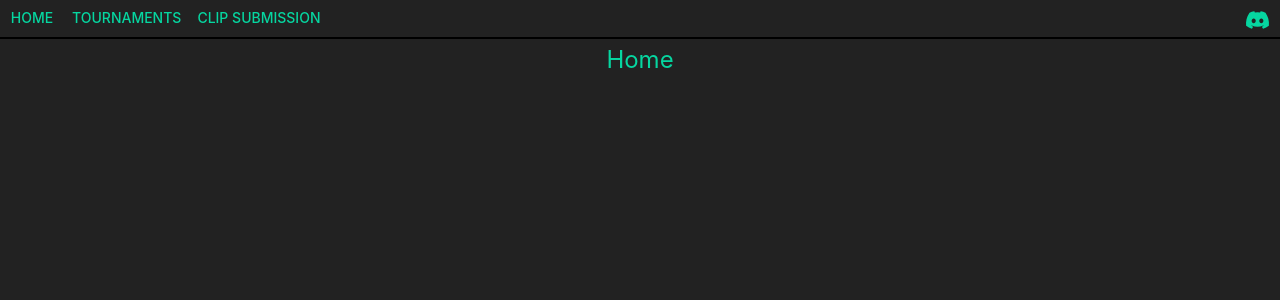
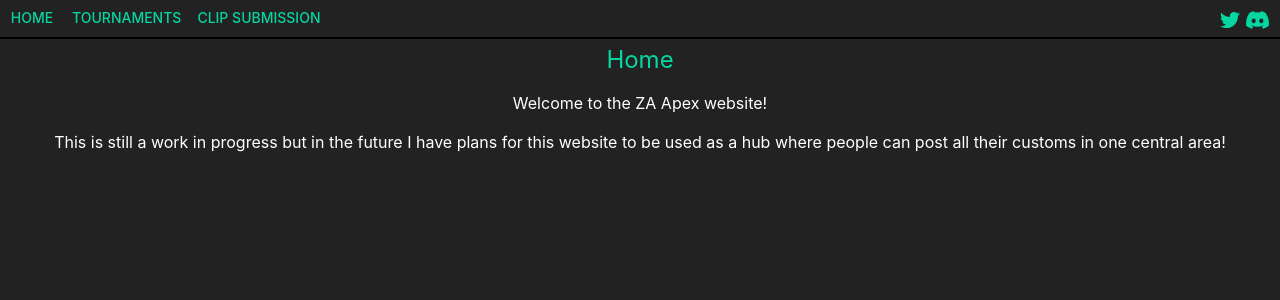
Before and after one commit to ljayCoding/za-apex-hub, a React (Vite) app: page / in a window 1280 px wide. Shown: the top 300 px of the page. Built offline with nearby package versions, Linux system fonts and the light colour scheme.

Commit message:
clean up

```diff
--- a/src/components/ClipSubmission/ClipSubmission.jsx
+++ b/src/components/ClipSubmission/ClipSubmission.jsx
@@ -1,5 +1,6 @@
-import { Box, Typography, Link } from '@mui/material';
+import { Box, Typography } from '@mui/material';
 import NavBar from '../NavBar/NavBar';
+import { Link } from 'react-router-dom';
 
 const ClipSubmission = () => {
   return (
@@ -12,18 +13,21 @@
         Clip Submission
       </Typography>
       <Typography
+        variant="body1"
         sx={{ color: 'white', margin: '15px', textAlign: 'center' }}
       >
         This clip submission contributes towards the local highlights
         videos. This is open to ZA/Africa only!
       </Typography>
       <Typography
+        variant="body1"
         sx={{ color: 'white', margin: '15px', textAlign: 'center' }}
       >
         At the current moment the only way to submit clips will be to
         follow{' '}
         <Link
-          href="https://docs.google.com/forms/d/e/1FAIpQLSdiA-N1TIl6KIpuZO1wAeubGb6zF8qZLBjwoPioyX2RvtQ2Jg/viewform?usp=sf_link"
+          style={{ color: '#06D6A0' }}
+          to="https://docs.google.com/forms/d/e/1FAIpQLSdiA-N1TIl6KIpuZO1wAeubGb6zF8qZLBjwoPioyX2RvtQ2Jg/viewform?usp=sf_link"
           target="_blank"
         >
           here
--- a/src/components/Home/Home.jsx
+++ b/src/components/Home/Home.jsx
@@ -5,8 +5,25 @@
   return (
     <Box>
       <NavBar />
-      <Typography variant="h5" sx={{ textAlign: 'center', marginTop: '5px' }}>
+      <Typography
+        variant="h5"
+        sx={{ textAlign: 'center', marginTop: '5px' }}
+      >
         Home
+      </Typography>
+      <Typography
+        variant="body1"
+        sx={{ color: 'white', margin: '15px', textAlign: 'center' }}
+      >
+        Welcome to the ZA Apex website!
+      </Typography>
+      <Typography
+        variant="body1"
+        sx={{ color: 'white', margin: '15px', textAlign: 'center' }}
+      >
+        This is still a work in progress but in the future I have plans for
+        this website to be used as a hub where people can post all their
+        customs in one central area!
       </Typography>
     </Box>
   );
--- a/src/components/NavBar/NavBar.jsx
+++ b/src/components/NavBar/NavBar.jsx
@@ -4,20 +4,19 @@
 import MenuOpenIcon from '@mui/icons-material/MenuOpen';
 import { useState } from 'react';
 import { FontAwesomeIcon } from '@fortawesome/react-fontawesome';
-import { faDiscord } from '@fortawesome/free-brands-svg-icons';
+import { faDiscord, faTwitter } from '@fortawesome/free-brands-svg-icons';
 
 const NavBar = () => {
   const theme = useTheme();
   const desktop = useMediaQuery(theme.breakpoints.up('lg'));
 
-  const [showModal, setShowModal] = useState(false);
+  const [showMenu, setShowMenu] = useState(false);
 
   const clickHandler = () => {
-    setShowModal(!showModal);
+    setShowMenu(!showMenu);
   };
 
-  if (desktop) {
-    return (
+  return desktop ? (
     <Box sx={{ borderBottom: '2px black solid' }}>
       <Button component={Link} to="/">
         Home
@@ -28,9 +27,11 @@
       <Button component={Link} to="/clip-submission">
         Clip Submission
       </Button>
-        <a
-          href="https://discord.gg/qSdEMMAFGj"
+      <Link
+        to="https://discord.gg/qSdEMMAFGj"
         style={{ color: '#06D6A0' }}
+        rel="noreferrer"
+        target="_blank"
       >
         <FontAwesomeIcon
           style={{
@@ -41,27 +42,32 @@
           }}
           icon={faDiscord}
         ></FontAwesomeIcon>
-        </a>
+      </Link>
+      <Link
+        to="https://twitter.com/ApexAfrUpdates"
+        style={{ color: '#06D6A0' }}
+        rel="noreferrer"
+        target="_blank"
+      >
+        <FontAwesomeIcon
+          style={{
+            position: 'absolute',
+            right: '30px',
+            margin: '10px',
+            fontSize: '20px',
+          }}
+          icon={faTwitter}
+        ></FontAwesomeIcon>
+      </Link>
     </Box>
-    );
-  }
-  return (
+  ) : (
     <Box sx={{ borderBottom: '2px black solid' }}>
       <>
-        {showModal || (
-          <>
-            <MenuIcon
-              sx={{
-                fontSize: '30px',
-                marginTop: '5px',
-                marginLeft: '2px',
-                '&:hover': { cursor: 'pointer' },
-              }}
-              onClick={clickHandler}
-            ></MenuIcon>
-            <a
-              href="https://discord.gg/qSdEMMAFGj"
+        <Link
+          to="https://discord.gg/qSdEMMAFGj"
           style={{ color: '#06D6A0' }}
+          rel="noreferrer"
+          target="_blank"
         >
           <FontAwesomeIcon
             style={{
@@ -72,25 +78,36 @@
             }}
             icon={faDiscord}
           ></FontAwesomeIcon>
-            </a>
-          </>
-        )}
-        {showModal && (
-          <Box sx={{ display: 'flex', flexDirection: 'column' }}>
-            <a
-              href="https://discord.gg/qSdEMMAFGj"
+        </Link>
+        <Link
+          to="https://twitter.com/ApexAfrUpdates"
           style={{ color: '#06D6A0' }}
+          rel="noreferrer"
+          target="_blank"
         >
           <FontAwesomeIcon
             style={{
               position: 'absolute',
-                  right: '0px',
+              right: '30px',
               margin: '10px',
               fontSize: '20px',
             }}
-                icon={faDiscord}
+            icon={faTwitter}
           ></FontAwesomeIcon>
-            </a>
+        </Link>
+        {showMenu || (
+          <MenuIcon
+            sx={{
+              fontSize: '30px',
+              marginTop: '5px',
+              marginLeft: '2px',
+              '&:hover': { cursor: 'pointer' },
+            }}
+            onClick={clickHandler}
+          ></MenuIcon>
+        )}
+        {showMenu && (
+          <Box sx={{ display: 'flex', flexDirection: 'column' }}>
             <MenuOpenIcon
               sx={{
                 fontSize: '30px',
@@ -115,4 +132,5 @@
     </Box>
   );
 };
+
 export default NavBar;
--- a/src/components/Tournaments/Tournaments.jsx
+++ b/src/components/Tournaments/Tournaments.jsx
@@ -11,6 +11,12 @@
       >
         Tournaments
       </Typography>
+      <Typography
+        variant="body1"
+        sx={{ color: 'white', margin: '15px', textAlign: 'center' }}
+      >
+        There is no tournament support yet!
+      </Typography>
     </Box>
   );
 };
```
Also changed, not shown: public/discord-icon.svg (deleted). Lines whose indentation alone changed are shown as unchanged.
